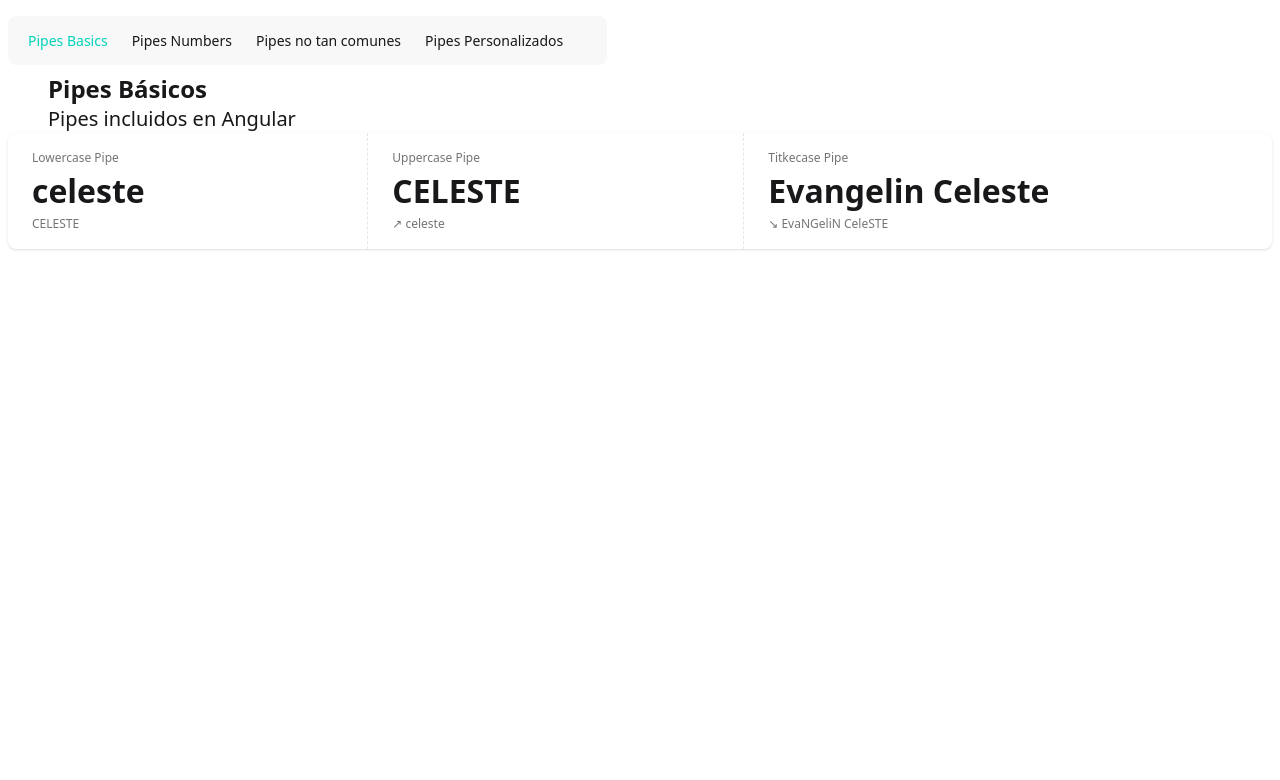
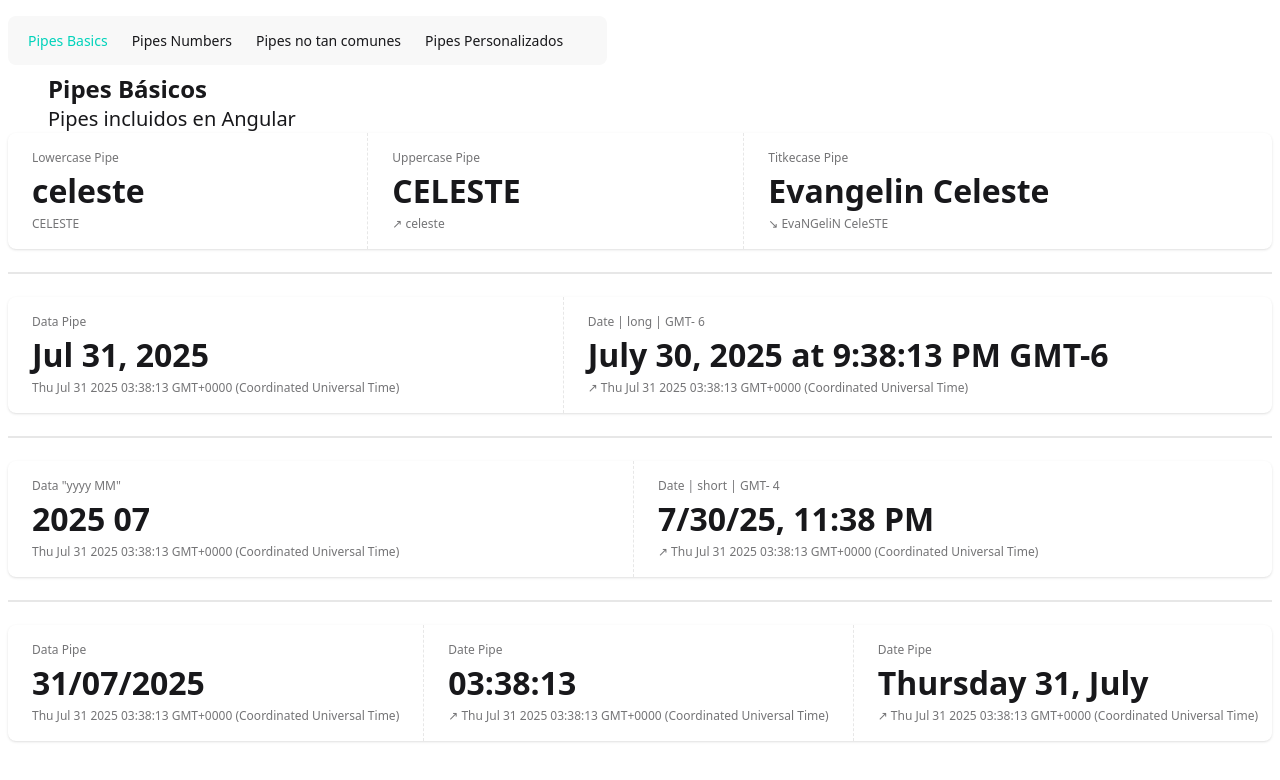
Before and after one commit to stanlyh/05-pipes-app, an Angular app: page /basic in a window 1280 px wide. Shown: the top 780 px of the page. Built offline with nearby package versions, Linux system fonts and the light colour scheme.

Commit message:
Ejemplos DatePipe

```diff
--- a/src/app/pages/basic-page/basic-page.component.html
+++ b/src/app/pages/basic-page/basic-page.component.html
@@ -22,3 +22,57 @@
     <div class="stat-desc">↘︎ {{ FullName() }}</div>
   </div>
 </div>
+
+<div class="divider"></div>
+
+<div class="stats stats-vertical lg:stats-horizontal shadow w-full">
+  <div class="stat">
+    <div class="stat-title">Data Pipe</div>
+    <div class="stat-value">{{ customDate() | date}}</div>
+    <div class="stat-desc">{{ customDate() }}</div>
+  </div>
+
+  <div class="stat">
+    <div class="stat-title">Date | long | GMT- 6</div>
+    <div class="stat-value">{{ customDate() | date: "long" : "GMT-6" }}</div>
+    <div class="stat-desc">↗︎ {{ customDate() }}</div>
+  </div>
+</div>
+
+<div class="divider"></div>
+
+<div class="stats stats-vertical lg:stats-horizontal shadow w-full">
+  <div class="stat">
+    <div class="stat-title">Data "yyyy MM"</div>
+    <div class="stat-value">{{ customDate() | date : "yyyy MM" }}</div>
+    <div class="stat-desc">{{ customDate() }}</div>
+  </div>
+
+  <div class="stat">
+    <div class="stat-title">Date | short | GMT- 4</div>
+    <div class="stat-value">{{ customDate() | date: "short" : "GMT-4" }}</div>
+    <div class="stat-desc">↗︎ {{ customDate() }}</div>
+  </div>
+</div>
+
+<div class="divider"></div>
+
+<div class="stats stats-vertical lg:stats-horizontal shadow w-full">
+  <div class="stat">
+    <div class="stat-title">Data Pipe</div>
+    <div class="stat-value">{{ customDate() | date : "dd/MM/yyyy" }}</div>
+    <div class="stat-desc">{{ customDate() }}</div>
+  </div>
+
+  <div class="stat">
+    <div class="stat-title">Date Pipe</div>
+    <div class="stat-value">{{ customDate() | date: "HH:mm:ss" }}</div>
+    <div class="stat-desc">↗︎ {{ customDate() }}</div>
+  </div>
+
+ <div class="stat">
+    <div class="stat-title">Date Pipe</div>
+    <div class="stat-value">{{ customDate() | date: "EEEE d, MMMM" }}</div>
+    <div class="stat-desc">↗︎ {{ customDate() }}</div>
+  </div>
+</div>
--- a/src/app/pages/basic-page/basic-page.component.ts
+++ b/src/app/pages/basic-page/basic-page.component.ts
@@ -1,9 +1,9 @@
-import { LowerCasePipe, TitleCasePipe, UpperCasePipe } from '@angular/common';
-import { Component, signal } from '@angular/core';
+import { DatePipe, LowerCasePipe, TitleCasePipe, UpperCasePipe } from '@angular/common';
+import { Component, effect, signal } from '@angular/core';
 
 @Component({
   selector: 'app-basic-page',
-  imports: [LowerCasePipe, UpperCasePipe, TitleCasePipe],
+  imports: [LowerCasePipe, UpperCasePipe, TitleCasePipe, DatePipe],
   templateUrl: './basic-page.component.html',
 })
 export default class BasicPageComponent {
@@ -12,4 +12,18 @@
   nameUpper = signal('CELESTE');
   FullName = signal('EvaNGeliN CeleSTE');
 
+  customDate = signal( new Date() );
+
+  tickingDataEffect = effect((onCleanup) => {
+    const interval = setInterval(() => {
+      this.customDate.set(new Date());
+      console.log('tick');
+    }, 1000)
+
+    //limpiar intevalo
+    onCleanup(() => {
+      clearInterval(interval)
+    })
+  });
+
 }
```
